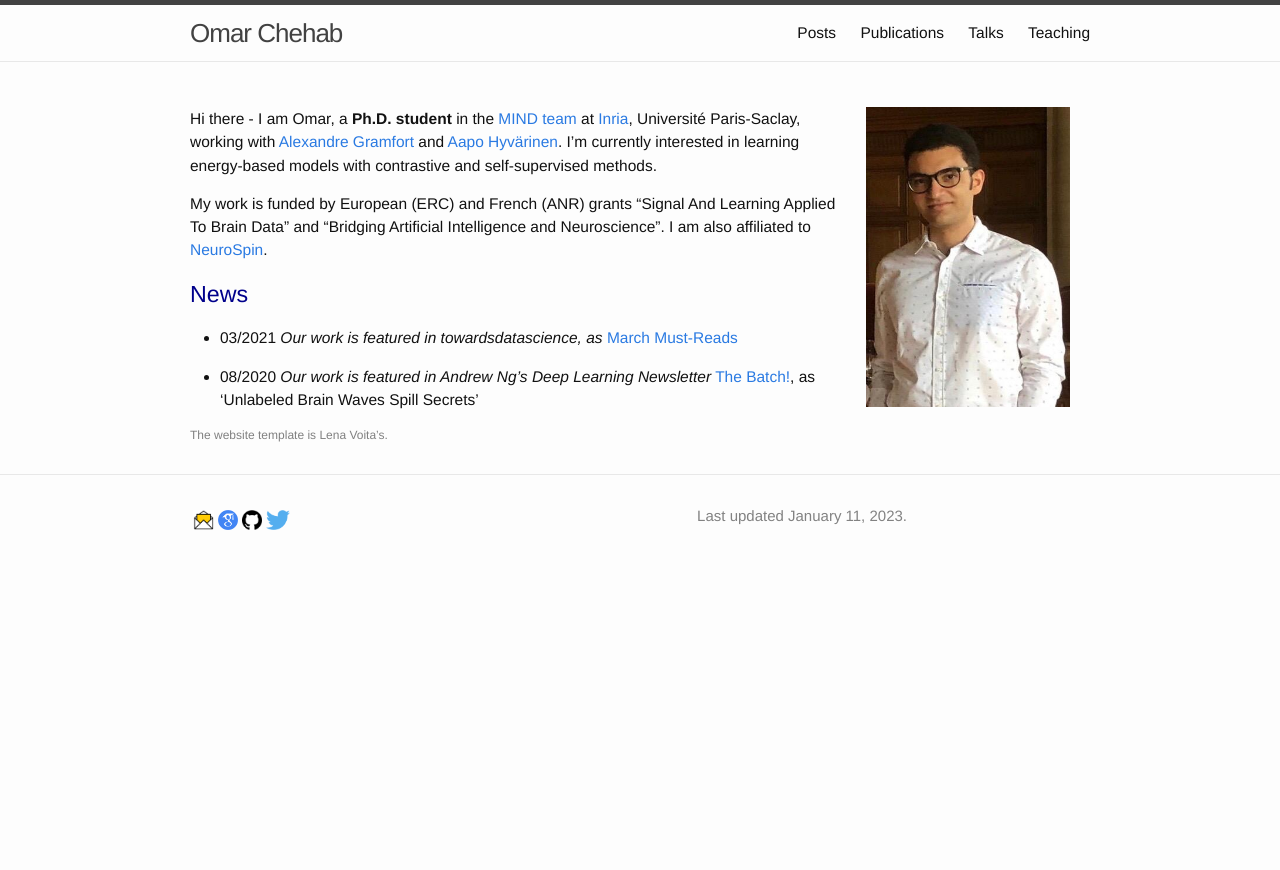
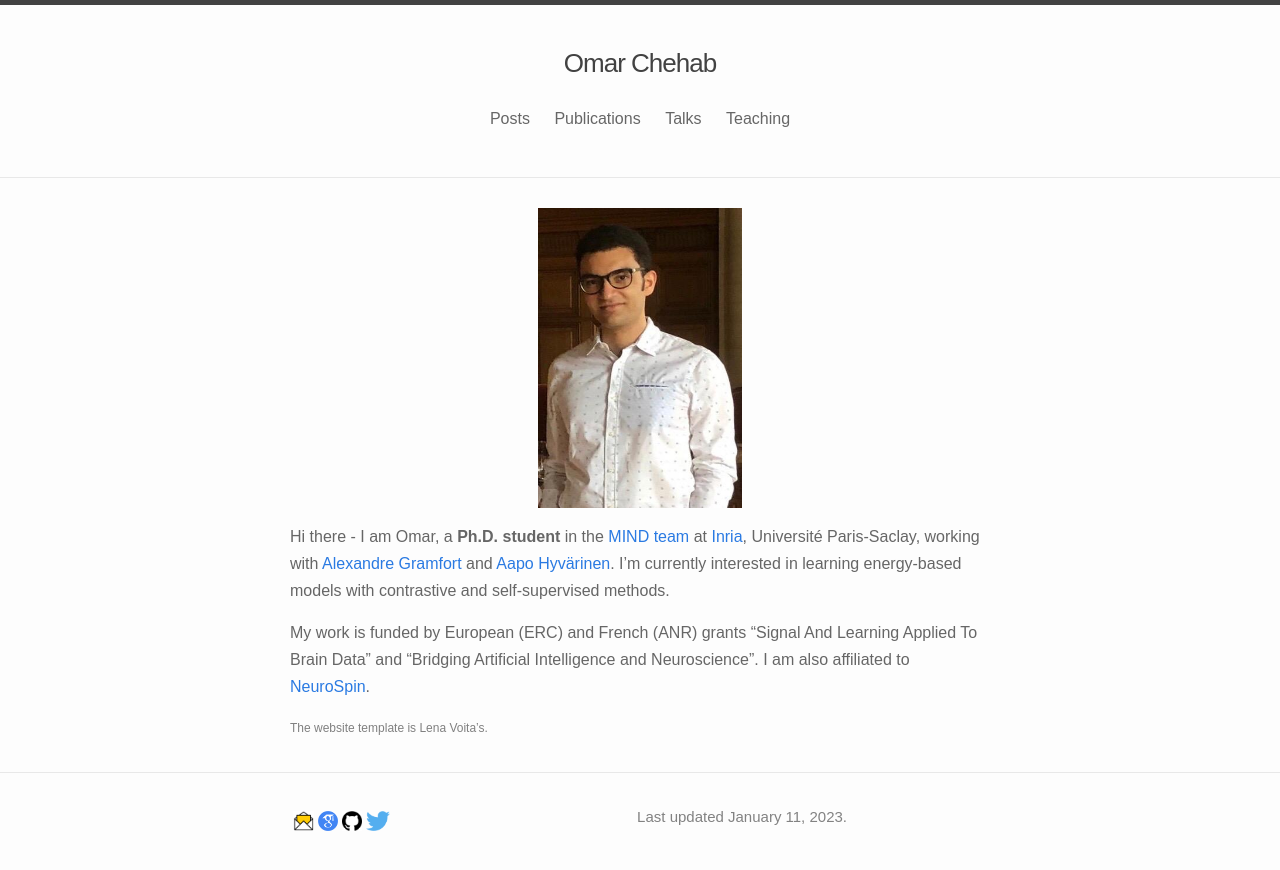
Before and after one commit to l-omar-chehab/l-omar-chehab.github.io, a Jekyll site: the page built from index.md, in a window 1280 px wide. Shown: the top 870 px of the page. Built offline with Jekyll 4.4.1, drawn with Linux system fonts in a browser that asks for light colours.

Commit message:
Centered top var (use chrome to inspect and change what you like).

```diff
--- a/_sass/_base.scss
+++ b/_sass/_base.scss
@@ -17,6 +17,7 @@ body {
     font-family: $base-font-family;
     font-size: $base-font-size;
     line-height: $base-line-height;
+    // font-weight: 300;
     font-weight: 300;
     color: $text-color;
     background-color: $background-color;
@@ -154,8 +155,8 @@ pre {
  * Wrapper
  */
 .wrapper {
-    max-width: -webkit-calc(900px);
-    max-width:         calc(900px);
+    max-width: -webkit-calc(700px);
+    max-width:         calc(700px);
     margin-right: auto;
     margin-left: auto;
     padding-right: $spacing-unit;
--- a/_sass/_layout.scss
+++ b/_sass/_layout.scss
@@ -8,6 +8,7 @@
 
     // Positioning context for the mobile navigation icon
     position: relative;
+    padding: 30px 108px;
 }
 
 .site-title {
@@ -15,7 +16,10 @@
     line-height: 56px;
     letter-spacing: -1px;
     margin-bottom: 0;
-    float: left;
+    // float: right;
+    display: flex;
+    justify-content: center;
+    margin-right: auto;
 
     &,
     &:visited {
@@ -24,7 +28,9 @@
 }
 
 .site-nav {
-    float: right;
+    // float: left;
+    display: flex;
+    justify-content: center;
     line-height: 56px;
 
     .menu-icon {
--- a/css/main.scss
+++ b/css/main.scss
@@ -6,14 +6,17 @@
 
 
 // Our variables
-$base-font-family: Helvetica, Arial, sans-serif;
-$base-font-size:   15.5px;
-$small-font-size:  $base-font-size * 0.875;
-$base-line-height: 1.5;
-
+// $base-font-family: Helvetica, Arial, sans-serif;
+$base-font-family: "Quattrocento Sans",sans-serif;
+$base-font-size:   16px;
+// $small-font-size:  $base-font-size * 0.875;
+$small-font-size:  $base-font-size * 1;
+// $base-line-height: 1.5;
+$base-line-height: 27px;
 $spacing-unit:     30px;
 
-$text-color:       #111;
+// $text-color:       #111;
+$text-color:       #666;
 $background-color: #fdfdfd;
 $brand-color:      #2a7ae2;
 
--- a/index.md
+++ b/index.md
@@ -2,9 +2,9 @@
 layout: default
 ---
 
-<!-- (comment) the image below can be found in img folder of this very project-->
-<!--![i_am_a_fox](./img/people/profile_pic.jpeg){: style="float: right; margin: 0px 20px; width: 204px; height: 240px" name="fox"}-->
-![i_am_a_fox](./img/people/profile_pic.jpeg){: style="float: right; margin: 0px 20px; width: 204px; height: 300px" name="fox"}
+<!-- ![i_am_a_fox](./img/people/profile_pic.jpeg){: style="float: right; margin: 0px 20px; width: 204px; height: 300px" name="fox"} -->
+![i_am_a_fox](./img/people/profile_pic.jpeg){: style="display:block; margin-left: auto; margin-right: auto; width: 204px; height: 300px" name="fox"}
+
 
 
 <!-- <a href= onMouseOver="document.readmore_1.src='/img/people/foxie.jpeg';" onMouseOut="document.readmore_1.src='/img/people/lena-min.png';">
@@ -31,17 +31,12 @@ I've previously interned at Facebook AI Research, ENS Paris, U of Toronto with <
 
 My work is funded by European (ERC) and French (ANR) grants "Signal And Learning Applied To Brain Data" and "Bridging Artificial Intelligence and Neuroscience". I am also affiliated to <a href="http://joliot.cea.fr/drf/joliot/en/Pages/research_entities/NeuroSpin/unicog.aspx" target="_blank">NeuroSpin</a>.
 
-
+<!--
 ## <span style="color:darkblue">News </span>
-
 
 * 03/2021 _Our work is featured in towardsdatascience, as_ <a href="https://towardsdatascience.com/stay-updated-with-neuroscience-march-2021-must-reads-bf19bd73560e" target="_blank">March Must-Reads</a>
 
 * 08/2020 _Our work is featured in Andrew Ng's Deep Learning Newsletter_ <a href="https://blog.deeplearning.ai/blog/the-batch-training-1-trillion-parameters-medical-ai-gets-a-shot-in-the-arm-does-bert-have-common-sense-revitalizing-chess" target="_blank">The Batch!</a>, as 'Unlabeled Brain Waves Spill Secrets'
-
-<!--
-* 12/2019 _To appear in the __Journal of Neurophysiology__ 2019_: [A mean-field approach to the dynamics of networks of complex neurons, from nonlinear Integrate-and-Fire to Hodgkin-Huxley models](https://journals.physiology.org/doi/abs/10.1152/jn.00399.2019).
-[NeuroSpin](http://www.paris-neuroscience.fr/en/centre-de-recherche/neurospin).
 -->
 
 <span style="color:gray; font-size:12px; text-align: left; float: left;" align="right">
```
Also changed, not shown: 8 other files.
